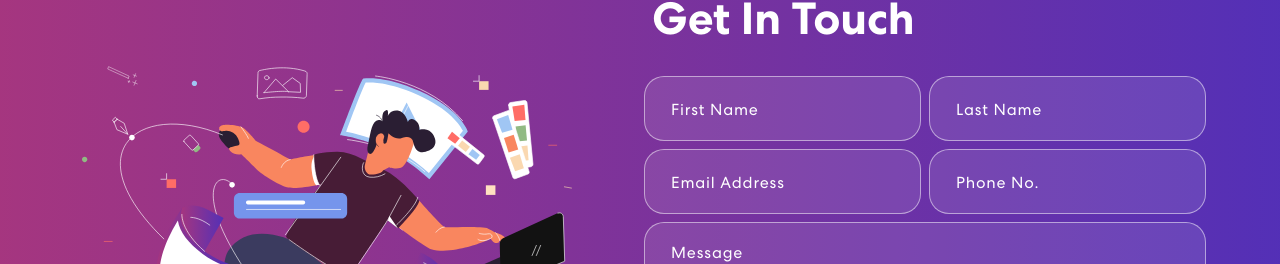
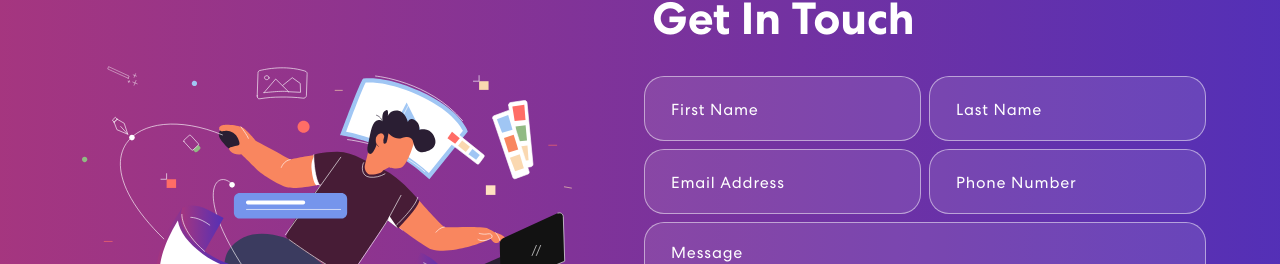
Before and after one commit to leewebstechnologies/adeniyi, a React (Create React App) app: page / in a window 1280 px wide. Shown: the part 2964-3228 px from the top of the page. Built offline with nearby package versions, Linux system fonts and the light colour scheme.

Commit message:
inspection

```diff
--- a/package.json
+++ b/package.json
@@ -10,6 +10,8 @@
     "bootstrap": "^5.2.3",
     "cors": "^2.8.5",
     "express": "^4.18.2",
+    "localforage": "^1.10.0",
+    "match-sorter": "^6.3.1",
     "nodemailer": "^6.9.0",
     "react": "^18.2.0",
     "react-bootstrap": "^2.7.0",
@@ -18,7 +20,9 @@
     "react-mailchimp-subscribe": "^2.1.3",
     "react-multi-carousel": "^2.8.2",
     "react-on-screen": "^2.1.1",
+    "react-router-dom": "^6.6.2",
     "react-scripts": "5.0.1",
+    "sort-by": "^1.2.0",
     "web-vitals": "^2.1.4"
   },
   "scripts": {
--- a/src/components/contact/Contact.jsx
+++ b/src/components/contact/Contact.jsx
@@ -109,7 +109,7 @@ export const Contact = () => {
                         <input
                           type="tel"
                           value={formDetails.phone}
-                          placeholder="Phone No."
+                          placeholder="Phone Number"
                           onChange={(e) =>
                             onFormUpdate("phone", e.target.value)
                           }
--- a/src/components/navbar/Navbar.jsx
+++ b/src/components/navbar/Navbar.jsx
@@ -7,6 +7,7 @@ import logo from "../../assets/img/logo.svg";
 import navIcon1 from "../../assets/img/nav-icon1.svg";
 import navIcon2 from "../../assets/img/nav-icon2.svg";
 import navIcon3 from "../../assets/img/nav-icon3.svg";
+import { createBrowserRouter, RouterProvider } from "react-router-dom";
 
 const NavBar = () => {
   const [activeLink, setActiveLink] = useState("home");
@@ -60,9 +61,7 @@ const NavBar = () => {
             <Nav.Link
               href="#projects"
               className={
-                  activeLink === "projects"
-                    ? "active navbar-link"
-                    : "navbar-link"
+                activeLink === "projects" ? "active navbar-link" : "navbar-link"
               }
               onClick={() => onUpdateActiveLink("projects")}
             >
```
Also changed, not shown: 1 other file (tests, documents, lock files or other folders). Lines whose indentation alone changed are shown as unchanged.
